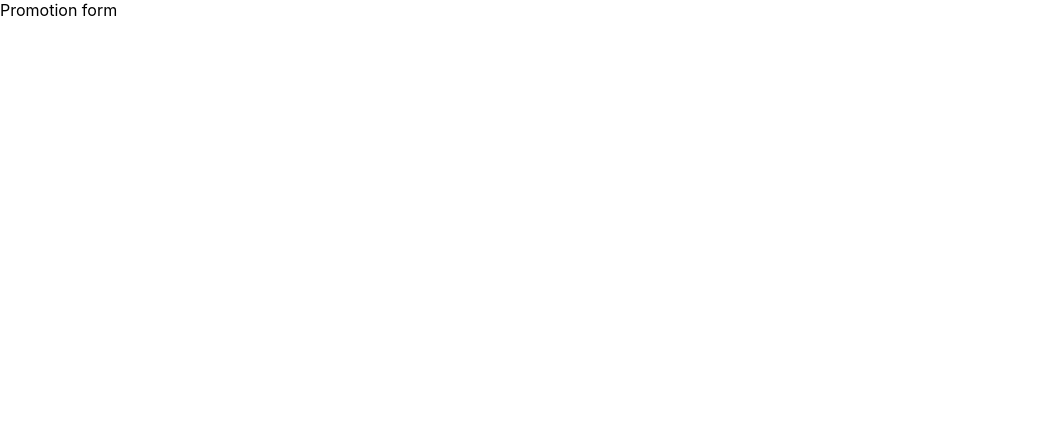
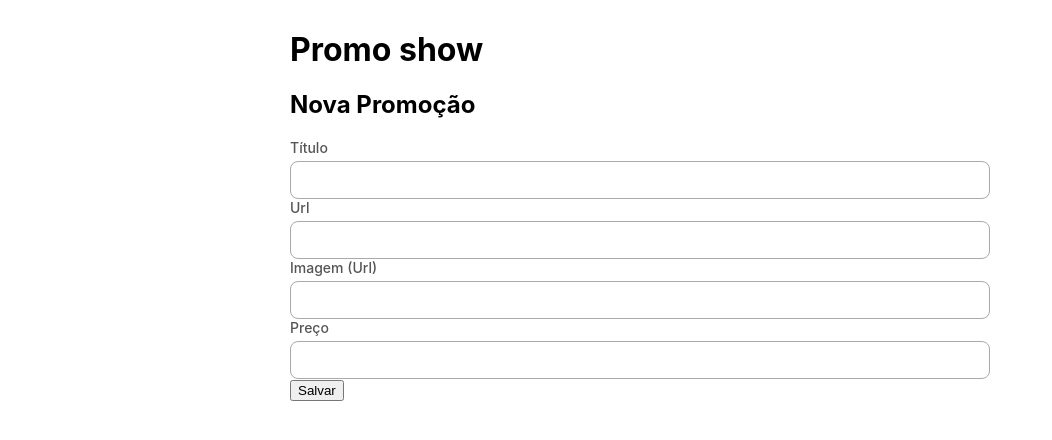
Before and after one commit to leo-demetrio/clone-gatry-react, a React (Create React App) app in the folder web/: page /create in a window 1280 px wide. Shown: the top 440 px of the page, without its empty margins (0-1052 px from the left). Built offline with nearby package versions, Linux system fonts and the light colour scheme.

Commit message:
feat: form create promotion with basics form

```diff
--- /dev/null
+++ b/web/src/components/Promotion/Form/Form.css
@@ -0,0 +1,18 @@
+.promotion-form__group {
+    display: flex;
+    flex-direction: column;
+}
+
+.promotion-form__group label {
+    margin-bottom: 5px;
+    font-size: 14px;
+    font-weight: 500;
+    color: #555;
+}
+.promotion-form__group input {
+    border: 1px solid #AAA;
+    border-radius: 8px;
+    background-color: #fff;
+    height: 36px;
+    padding: 0 10px;
+}
--- /dev/null
+++ b/web/src/components/Promotion/Form/Form.js
@@ -0,0 +1,59 @@
+import React, { useState } from "react";
+import { useHistory } from "react-router";
+import axios from 'axios';
+import './Form.css';
+
+const initialValue = {
+    title: '',
+    url: '',
+    imageUrl: '',
+    price: 0
+}
+
+const PromotionForm = () => {
+    const [values, setValues] = useState(initialValue);
+    const history = useHistory();
+
+    function onChange(ev) {
+        const { name, value } = ev.target;
+        setValues({ ...values, [name]: value });
+    }
+    function onSubmit(ev){
+        ev.preventDefault();
+        axios.post('http://localhost:5000/promotions', values)
+            .then(res => {
+                history.push('/');
+            });
+    }
+
+    return (
+        <div>
+            <h1>Promo show</h1>
+            <h2>Nova Promoção</h2>
+
+            <form  onSubmit={onSubmit}>
+                <div className="promotion-form__group">
+                    <label htmlFor="title">Título</label>
+                    <input id="title" type="text" name="title" onChange={onChange} />
+                </div>
+                <div className="promotion-form__group">
+                    <label htmlFor="url">Url</label>
+                    <input id="url" type="text" name="url" onChange={onChange} />
+                </div>
+                <div className="promotion-form__group">
+                    <label htmlFor="imageUrl">Imagem (Url)</label>
+                    <input id="imageUrl" type="text" name="imageUrl" onChange={onChange} />
+                </div>
+                <div className="promotion-form__group">
+                    <label htmlFor="price">Preço</label>
+                    <input id="price" type="number" name="price" onChange={onChange}  />
+                </div>
+                <div>
+                    <button>Salvar</button>
+                </div>
+            </form>
+        </div>
+    )
+}
+
+export default PromotionForm;
--- a/web/src/components/Promotion/Search/Search.js
+++ b/web/src/components/Promotion/Search/Search.js
@@ -3,13 +3,14 @@
 import { Link } from 'react-router-dom';
 import './Search.css';
 import PromotionList from "../List/List";
+
 const PromotionSearch = () => {
     const [promotions, setPromotions] = useState([]);
     const [search, setSearch] = useState('');
     useEffect(() => {
         const params = {};
         if(search) params.title_like = search;
-        axios.get('http://localhost:5000/promotions?_embed=comments', { params })
+        axios.get('http://localhost:5000/promotions?_embed=comments&_order=desc&_sort=id', { params })
             .then(res => {
             setPromotions(res.data);
             });
--- a/web/src/pages/Promotion/Form/Form.js
+++ b/web/src/pages/Promotion/Form/Form.js
@@ -1,8 +1,14 @@
 import React from "react";
+import { useParams } from "react-router";
+import PromotionForm from "components/Promotion/Form/Form";
+import UIContainer from 'components/UI/Container/Container';
 
 const PagesPromotionForm = () => {
+    const { id } = useParams;
     return (
-        <div>Promotion form</div>
+        <UIContainer>
+            <PromotionForm />
+        </UIContainer>
     )
 }
 
```
